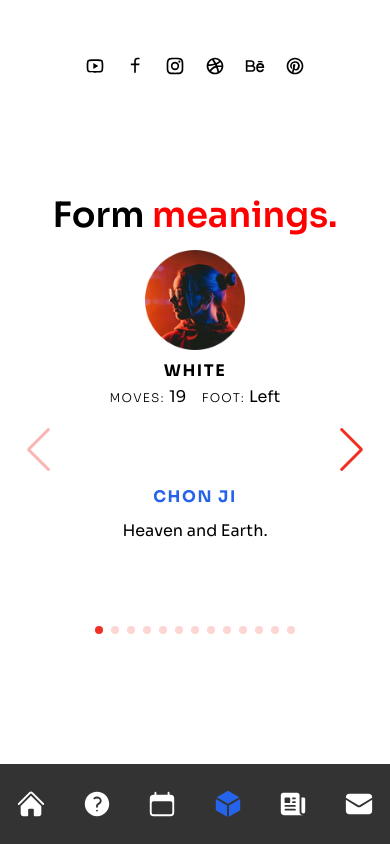
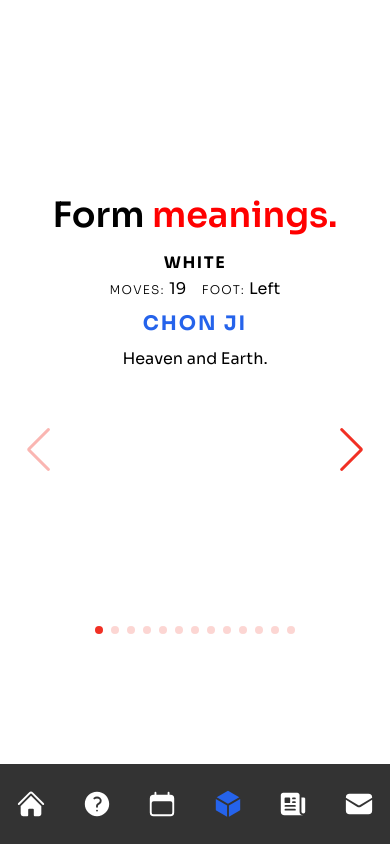
Before and after one commit to indmillr/nta, a Next.js app: page /testimonials in a window 390 px wide. Built offline with nearby package versions, Linux system fonts and the light colour scheme.

Commit message:
remove Socials

```diff
--- a/components/Header.js
+++ b/components/Header.js
@@ -24,7 +24,6 @@ const Header = () => {
           </Link>
 
           {/* socials */}
-          <Socials />
         </div>
       </div>
     </header>
--- a/components/TestimonialSlider.js
+++ b/components/TestimonialSlider.js
@@ -150,7 +150,7 @@ const TestimonialSlider = () => {
               <div className="w-full max-w-[300px] flex flex-col xl:justify-center items-center relative mx-auto xl:mx-0">
                 <div className="flex flex-col justify-center text-center">
                   {/* avatar */}
-                  <div className="mb-2 mx-auto">
+                  <div className="mb-2 hidden sm-flex mx-auto">
                     <Image
                       src={pattern.image}
                       width={100}
@@ -174,9 +174,9 @@ const TestimonialSlider = () => {
                 </div>
               </div>
               {/* quote & message */}
-              <div className="flex-1 flex flex-col justify-center items-center before:w-[1px] xl:before:bg-black/50 xl:before:absolute xl:before:left-0 xl:before:h-[200px] relative xl:pl-20">
+              <div className="flex-1 flex flex-col items-center mt-2 before:w-[1px] lg:before:bg-black/50 lg:before:absolute lg:before:left-0 lg:before:h-[200px] relative lg:pl-20">
                 {/* quote icon */}
-                <div className="mb-2 lg:mb-4 mt-0 lg:mt-0 text-blue-600 md:text-2xl font-bold lg:font-normal lg:text-3xl uppercase tracking-widest">
+                <div className="mb-2 lg:mb-4 mt-0 lg:mt-0 text-blue-600 text-xl md:text-2xl font-bold lg:font-normal lg:text-3xl uppercase tracking-widest">
                   {pattern.title}
                 </div>
                 {/* message */}
--- a/pages/contact/index.js
+++ b/pages/contact/index.js
@@ -57,7 +57,6 @@ const Contact = () => {
               <input type="text" placeholder="name" className="input" />
               <input type="text" placeholder="email" className="input" />
             </div>
-            <input type="text" placeholder="subject" className="input" />
             <textarea placeholder="message" className="textarea"></textarea>
             <button className="btn rounded-full border border-black max-w-[170px] px-8 transition-all duration-300 hover:bg-blue-600 flex items-center justify-center overflow-hidden hover:border-accent group">
               <span className="group-hover:-translate-y-[120%] group-hover:opacity-0 transition-all duration-500">
```
